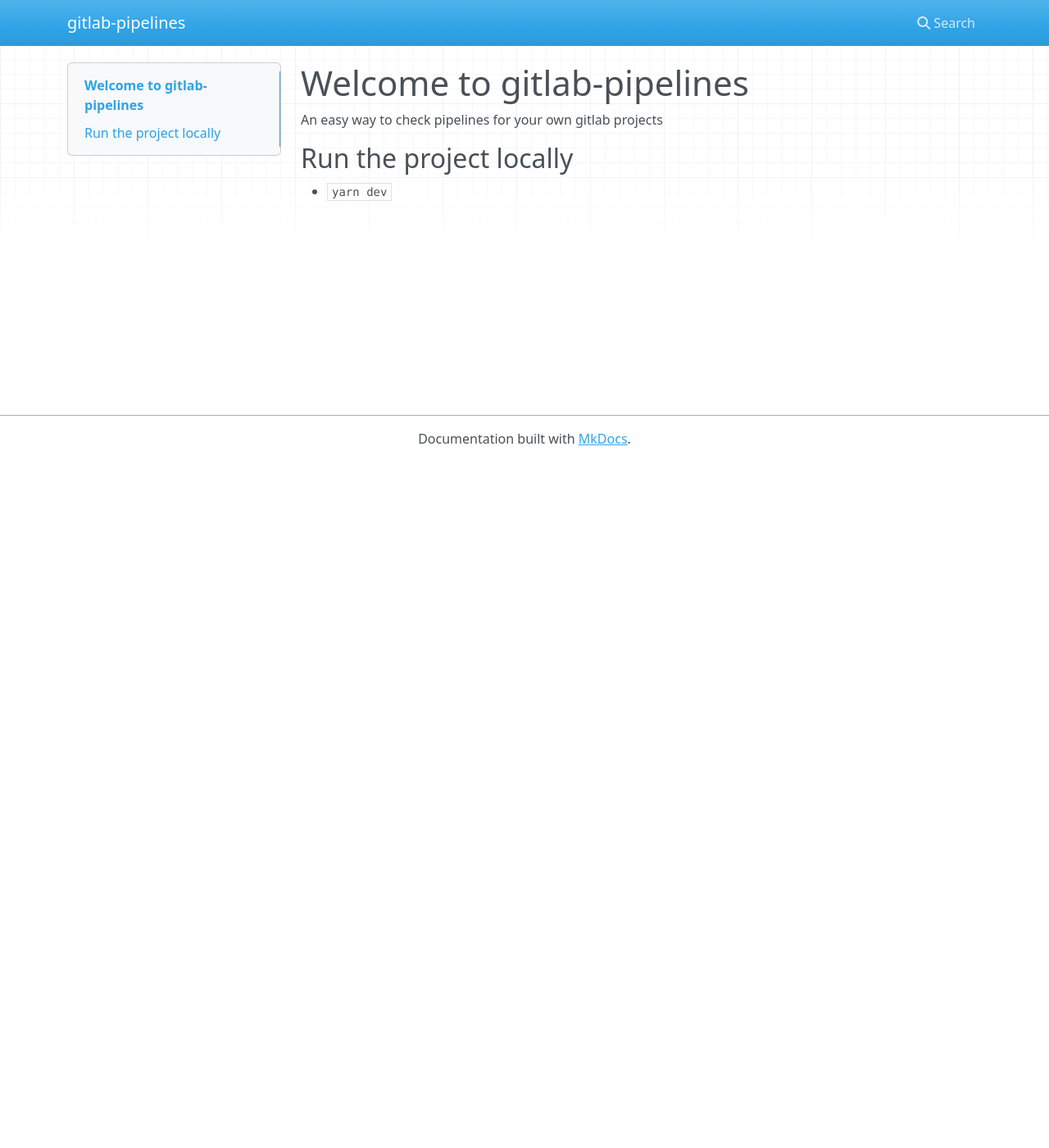
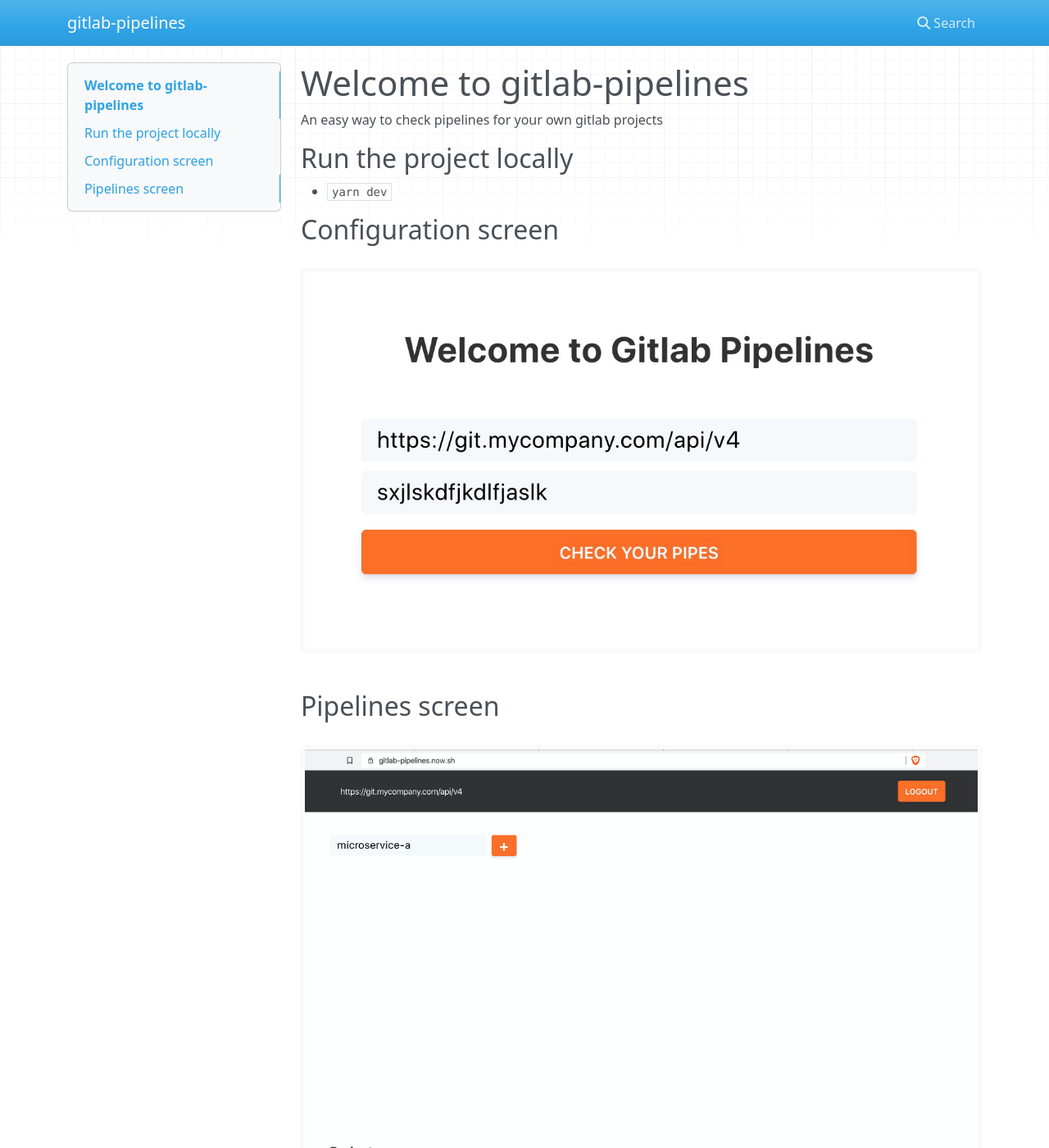
Before and after one commit to devotion/gitlab-pipelines, an MkDocs documentation site: the page built from docs/index.md, in a window 1280 px wide and 1400 px high. Shown: the whole window at 82% size. Built offline with MkDocs 1.6.1, drawn with Linux system fonts in a browser that asks for light colours; nearby versions of some CDN libraries.

Commit message:
update docs

```diff
--- a/docs/index.md
+++ b/docs/index.md
@@ -5,3 +5,11 @@ An easy way to check pipelines for your own gitlab projects
 ## Run the project locally
 
 * `yarn dev`
+
+## Configuration screen
+
+![Configuration screen](img/configuration.png)
+
+## Pipelines screen
+
+![Pipelines screen](img/pipelines.png)
```
Also changed, not shown: docs/img/configuration.png (added), docs/img/pipelines.png (added).
